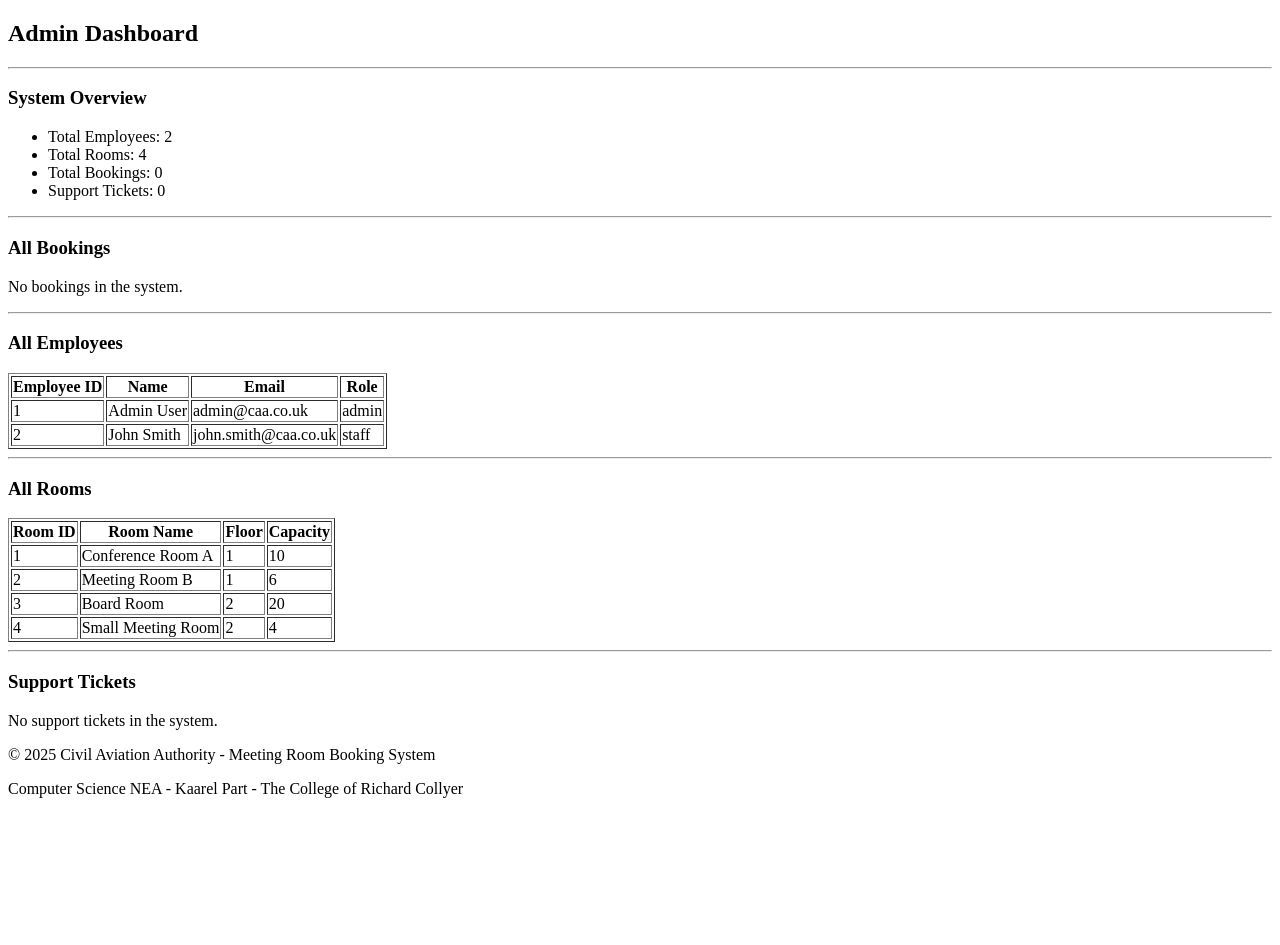
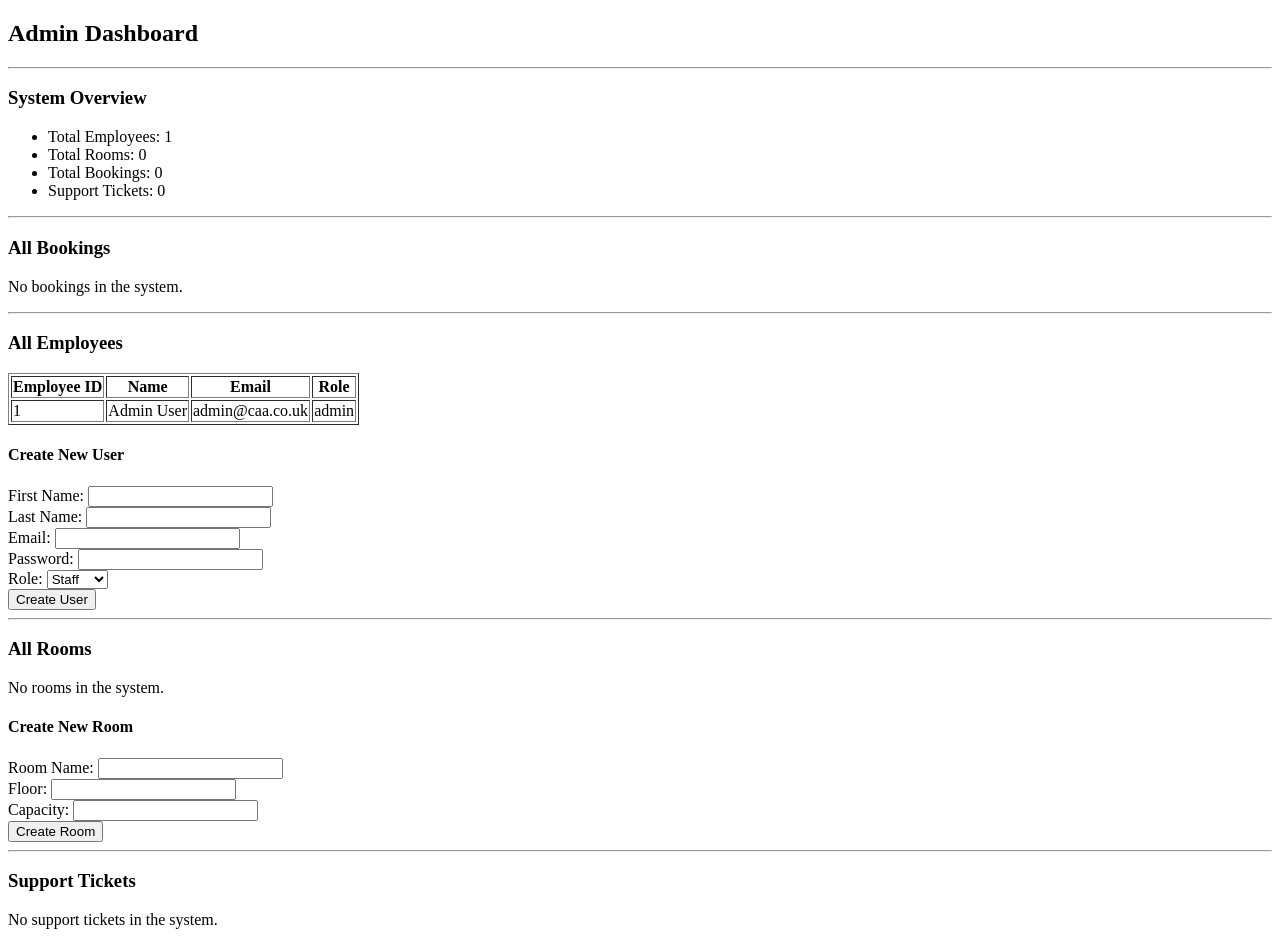
Before and after one commit to Karelak/meeting-room-manager, a Flask app: page /admin/dashboard in a window 1280 px wide. Shown: the part 132-1077 px from the top of the page. Before the commit the page ends 930 px from the top, so only its background shows below. Run offline with Flask 3, Linux system fonts and the light colour scheme; the visitor is signed in with stand-in values (Sample User, id 1).

Commit message:
Add admin functionality to create new users and rooms; remove footer from templates

```diff
--- a/main.py
+++ b/main.py
@@ -1,7 +1,5 @@
 from flask import Flask, render_template, request, redirect, url_for, session, flash
 from models import db, Employee, Room, Booking, Notification, Admin, SupportTicket
-from datetime import datetime
-import os
 
 app = Flask(__name__)
 app.config["SECRET_KEY"] = "dev-secret-key-change-in-production"
@@ -240,10 +238,61 @@ def support():
     return render_template("support/form.html", user=user, tickets=tickets)
 
 
+@app.route("/admin/rooms/new", methods=["POST"])
+def admin_create_room():
+    if not is_logged_in() or session.get("role") != "admin":
+        flash("Access denied", "error")
+        return redirect(url_for("dashboard"))
+
+    roomname = request.form.get("roomname")
+    floor = request.form.get("floor")
+    capacity = request.form.get("capacity")
+
+    if roomname and floor and capacity:
+        room = Room(roomname=roomname, floor=int(floor), capacity=int(capacity))
+        db.session.add(room)
+        db.session.commit()
+        flash("Room created successfully", "success")
+    else:
+        flash("All fields are required", "error")
+
+    return redirect(url_for("admin_dashboard"))
+
+
+@app.route("/admin/users/new", methods=["POST"])
+def admin_create_user():
+    if not is_logged_in() or session.get("role") != "admin":
+        flash("Access denied", "error")
+        return redirect(url_for("dashboard"))
+
+    fname = request.form.get("fname")
+    lname = request.form.get("lname")
+    email = request.form.get("email")
+    password = request.form.get("password")
+    role = request.form.get("role")
+
+    if fname and lname and email and password and role:
+        # Check if email already exists
+        existing = Employee.query.filter_by(email=email).first()
+        if existing:
+            flash("Email already exists", "error")
+        else:
+            employee = Employee(
+                fname=fname, lname=lname, email=email, password=password, role=role
+            )
+            db.session.add(employee)
+            db.session.commit()
+            flash("User created successfully", "success")
+    else:
+        flash("All fields are required", "error")
+
+    return redirect(url_for("admin_dashboard"))
+
+
 def init_db():
     with app.app_context():
         db.create_all()
-
+        # Create admin account if no employees exist
         if Employee.query.count() == 0:
             admin_employee = Employee(
                 fname="Admin",
@@ -257,26 +306,8 @@ def init_db():
             admin = Admin(fname="Admin", lname="User", email="admin@caa.co.uk")
             db.session.add(admin)
 
-            staff = Employee(
-                fname="John",
-                lname="Smith",
-                email="john.smith@caa.co.uk",
-                password="password123",
-                role="staff",
-            )
-            db.session.add(staff)
-
-            rooms = [
-                Room(floor=1, roomname="Conference Room A", capacity=10),
-                Room(floor=1, roomname="Meeting Room B", capacity=6),
-                Room(floor=2, roomname="Board Room", capacity=20),
-                Room(floor=2, roomname="Small Meeting Room", capacity=4),
-            ]
-            for room in rooms:
-                db.session.add(room)
-
             db.session.commit()
-            print("Database initialized with sample data")
+            print("Database initialized with admin account")
 
 
 if __name__ == "__main__":
--- a/templates/auth/login.html
+++ b/templates/auth/login.html
@@ -35,10 +35,5 @@
 
       <hr />
     </main>
-
-    <footer>
-      <p>&copy; 2025 Civil Aviation Authority - Meeting Room Booking System</p>
-      <p>Computer Science NEA - Kaarel Part - The College of Richard Collyer</p>
-    </footer>
   </body>
 </html>
--- a/templates/base.html
+++ b/templates/base.html
@@ -28,10 +28,5 @@
       <div class="flash-{{ category }}">{{ message }}</div>
       {% endfor %} {% endif %} {% endwith %} {% block content %}{% endblock %}
     </main>
-
-    <footer>
-      <p>&copy; 2025 Civil Aviation Authority - Meeting Room Booking System</p>
-      <p>Computer Science NEA - Kaarel Part - The College of Richard Collyer</p>
-    </footer>
   </body>
 </html>
--- a/templates/dashboard/admin.html
+++ b/templates/dashboard/admin.html
@@ -85,6 +85,37 @@ Booking System{% endblock %} {% block content %}
 <p>No employees in the system.</p>
 {% endif %}
 
+<h4>Create New User</h4>
+<form method="POST" action="{{ url_for('admin_create_user') }}">
+  <div>
+    <label for="fname">First Name:</label>
+    <input type="text" id="fname" name="fname" required />
+  </div>
+  <div>
+    <label for="lname">Last Name:</label>
+    <input type="text" id="lname" name="lname" required />
+  </div>
+  <div>
+    <label for="email">Email:</label>
+    <input type="email" id="email" name="email" required />
+  </div>
+  <div>
+    <label for="password">Password:</label>
+    <input type="password" id="password" name="password" required />
+  </div>
+  <div>
+    <label for="role">Role:</label>
+    <select id="role" name="role" required>
+      <option value="staff">Staff</option>
+      <option value="senior">Senior</option>
+      <option value="admin">Admin</option>
+    </select>
+  </div>
+  <div>
+    <button type="submit">Create User</button>
+  </div>
+</form>
+
 <hr />
 
 <h3>All Rooms</h3>
@@ -112,6 +143,25 @@ Booking System{% endblock %} {% block content %}
 {% else %}
 <p>No rooms in the system.</p>
 {% endif %}
+
+<h4>Create New Room</h4>
+<form method="POST" action="{{ url_for('admin_create_room') }}">
+  <div>
+    <label for="roomname">Room Name:</label>
+    <input type="text" id="roomname" name="roomname" required />
+  </div>
+  <div>
+    <label for="floor">Floor:</label>
+    <input type="number" id="floor" name="floor" required />
+  </div>
+  <div>
+    <label for="capacity">Capacity:</label>
+    <input type="number" id="capacity" name="capacity" required />
+  </div>
+  <div>
+    <button type="submit">Create Room</button>
+  </div>
+</form>
 
 <hr />
 
```
Also changed, not shown: templates/dashboard/main.html (+1 -12 lines).
